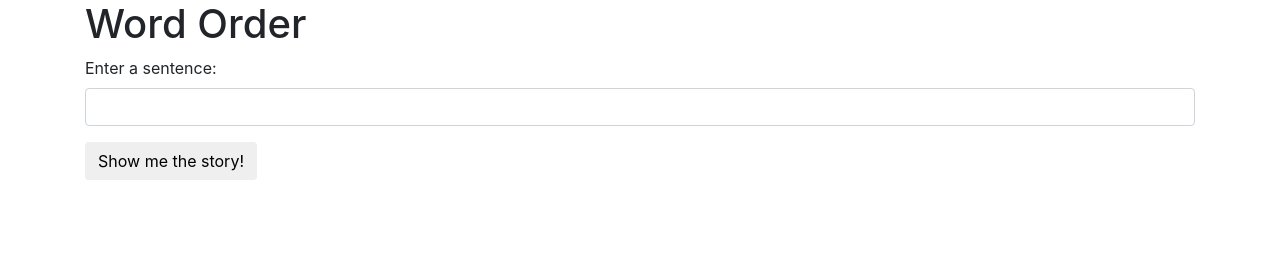
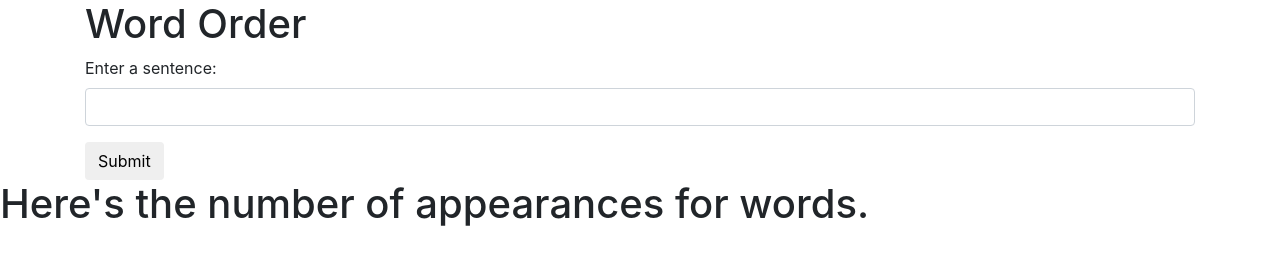
Before and after one commit to chanzlee/word-counter, a plain HTML site: page index.html in a window 1280 px wide. Drawn offline with Linux system fonts and the light colour scheme.

Commit message:
edit output div in html.

```diff
--- a/index.html
+++ b/index.html
@@ -17,11 +17,12 @@
             <input id="1" class="form-control" type="text">
           </div>
 
-        <button type="submit" class="btn">Show me the story!</button>
+          <button type="submit" class="btn">Submit</button>
         </form>
       </div>
     </div>
     <div id="output">
+      <h1>Here's the number of appearances for words.</h1>
 
     </div>
   </div>
```
Lines whose indentation alone changed are shown as unchanged.
